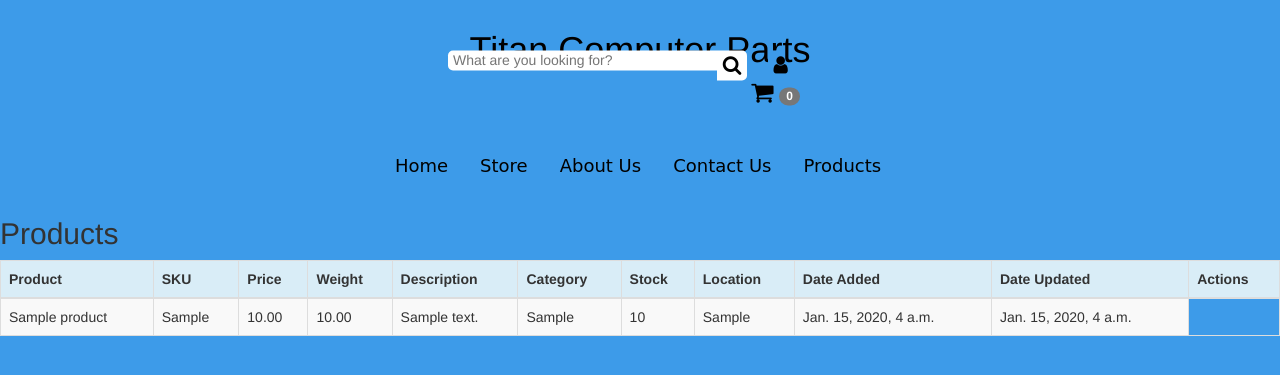
After one commit to mmcmahon321/Test, a Django app: page /salesman_product_page in a window 1280 px wide. The commit adds this page. Shown: the top 375 px of the page. Run offline with Django 3.2, Linux system fonts and the light colour scheme; a user stored in the database is signed in; tables that the repository leaves empty hold one stand-in row (values such as "Sample post"); some libraries are stand-ins or nearby versions; some web fonts are replaced.

Commit message:
Added page to view all the products in the database

```diff
--- a/GroupProject/settings.py
+++ b/GroupProject/settings.py
@@ -48,6 +48,7 @@ INSTALLED_APPS = [
     'users.apps.UsersConfig',
     'contact.apps.ContactConfig',
     'crispy_forms',
+    'salesman.apps.SalesmanConfig',
 
     'store.apps.StoreConfig',
 ]
--- a/GroupProject/urls.py
+++ b/GroupProject/urls.py
@@ -39,6 +39,7 @@ urlpatterns = [
     path('password_reset/done/', auth_views.PasswordResetDoneView.as_view(template_name='users/password_reset_done.html'), name='password_reset_done'),
     path('reset/<uidb64>/<token>/', auth_views.PasswordResetConfirmView.as_view(template_name='users/password_reset_confirm.html'), name='password_reset_confirm'),
     path('reset/done/', auth_views.PasswordResetCompleteView.as_view(template_name='users/password_reset_complete.html'), name='password_reset_complete'),
+    path('', include('salesman.urls')),
 
 
 ]
--- a/TitanComputerParts/templates/base.html
+++ b/TitanComputerParts/templates/base.html
@@ -44,7 +44,13 @@
 			<li><a class="active" href="{% url 'store' %}">Store</a></li>
 			<li><a class="active" href="{% url 'about' %}">About Us</a></li>
 			<li><a class="active" href="{% url 'contact' %}">Contact Us</a></li>
+
+            {% if user.is_superuser %}
+            <li><a class="active" href="{% url 'salesman:product_list' %}">Products</a></li>
+            {% endif %}
+
 		</ul>
+
 
         <ul>
 
--- /dev/null
+++ b/salesman/Templates/salesman_product_page.html
@@ -0,0 +1,55 @@
+<!DOCTYPE html>
+{% extends 'base.html' %}
+
+{% block content %}
+    <head>
+        <meta charset="UTF-8">
+        <title>Titan Computer Parts</title>
+        <link rel="stylesheet" href="https://maxcdn.bootstrapcdn.com/bootstrap/3.3.4/css/bootstrap.min.css">
+    </head>
+    <body>
+    <style>
+        body {
+            background-color: #3D9BE9;
+        }
+    </style>
+    <div class="row">
+        <h2 style="padding-left: 15Px">Products</h2>
+    </div>
+        <table class="table table-striped table-bordered table-hover">
+            <thead>
+            <tr class="bg-info">
+                <th>Product</th>
+                <th>SKU</th>
+                <th>Price</th>
+                <th>Weight</th>
+                <th>Description</th>
+                <th>Category</th>
+                <th>Stock</th>
+                <th>Location</th>
+                <th>Date Added</th>
+                <th>Date Updated</th>
+                <th colspan="2">Actions</th>
+            </tr>
+            </thead>
+            <tbody>
+            {% for product in product %}
+                <tr>
+                    <td>{{ product.product_name }}</td>
+                    <td>{{ product.SKU }}</td>
+                    <td>{{ product.price }}</td>
+                    <td>{{ product.weight }}</td>
+                    <td>{{ product.product_description }}</td>
+                    <td>{{ product.product_category }}</td>
+                    <td>{{ product.product_stock }}</td>
+                    <td>{{ product.product_location }}</td>
+                    <td>{{ product.product_added }}</td>
+                    <td>{{ product.product_updated }}</td>
+                </tr>
+            {% endfor %}
+            </tbody>
+        </table>
+
+
+    </body>
+{% endblock %}
--- /dev/null
+++ b/salesman/apps.py
@@ -0,0 +1,5 @@
+from django.apps import AppConfig
+
+
+class SalesmanConfig(AppConfig):
+    name = 'salesman'
--- /dev/null
+++ b/salesman/models.py
@@ -0,0 +1,23 @@
+from django.utils import timezone
+from django.db import models
+
+
+class Products(models.Model):
+    product_name = models.CharField(max_length=100)
+    SKU = models.CharField(max_length=100)
+    price = models.DecimalField(max_digits=10, decimal_places=2)
+    weight = models.DecimalField(max_digits=10, decimal_places=2)
+    product_description = models.TextField()
+    product_category = models.CharField(max_length=100)
+    product_stock = models.IntegerField(blank=False, null=False)
+    product_location = models.CharField(max_length=50)
+    product_added = models.DateTimeField(default=timezone.now)
+    product_updated = models.DateTimeField(default=timezone.now)
+
+    def created(self):
+        self.created_date = timezone.now()
+        self.save()
+
+    def updated(self):
+        self.updated_date = timezone.now()
+        self.save()
--- /dev/null
+++ b/salesman/urls.py
@@ -0,0 +1,9 @@
+from django.conf.urls import url
+from . import views
+from django.urls import path, re_path
+from django.contrib.auth import views as auth_views
+
+app_name = 'salesman'
+urlpatterns = [
+    path('salesman_product_page', views.product_list, name='product_list')
+]
--- /dev/null
+++ b/salesman/views.py
@@ -0,0 +1,14 @@
+from django.shortcuts import render, get_object_or_404
+from django.contrib.auth.decorators import login_required
+from .models import *
+from .forms import *
+from django.shortcuts import redirect
+
+
+now = timezone.now()
+
+@login_required
+def product_list(request):
+    product = Products.objects.filter(product_updated__lte=timezone.now())
+    return render(request, 'salesman_product_page.html',
+                  {'product': product})
```
Also changed, not shown: salesman/admin.py (added, +11 -0 lines), salesman/forms.py (added, +7 -0 lines), salesman/__init__.py (added), salesman/migrations/0001_initial.py (added), salesman/migrations/__init__.py (added).
